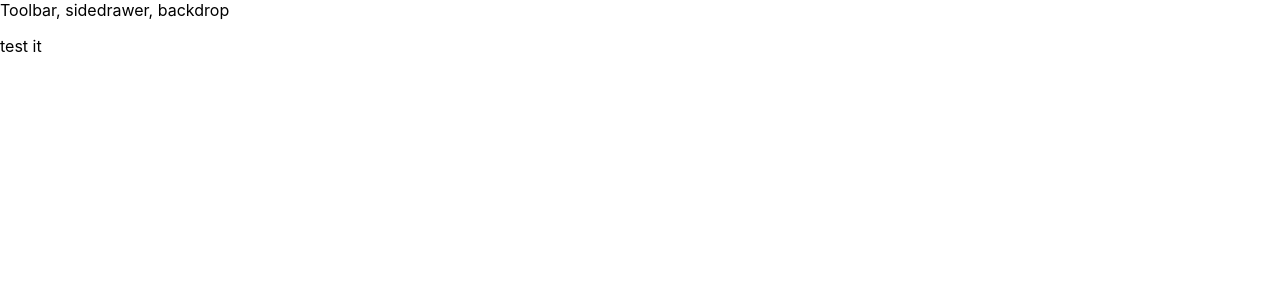
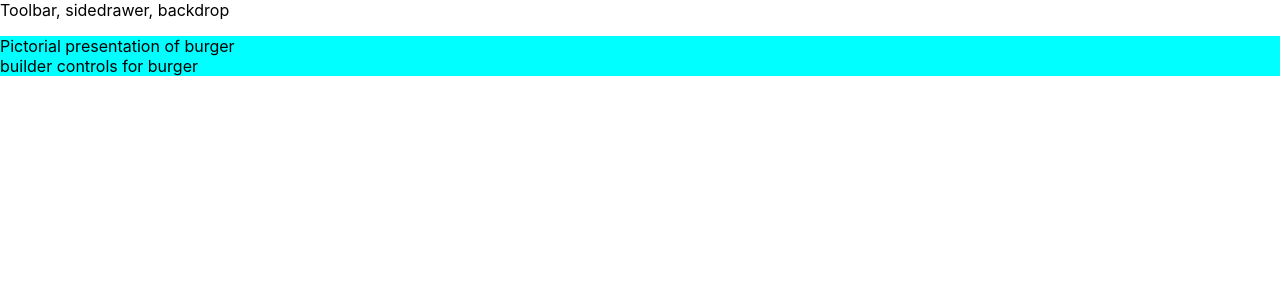
Before and after one commit to vishnuudt/BurgerStore, a React app: page / in a window 1280 px wide. Shown: the top 300 px of the page. Built offline with nearby package versions, Linux system fonts and the light colour scheme.

Commit message:
Updated Code

```diff
--- a/src/App.js
+++ b/src/App.js
@@ -1,15 +1,16 @@
 import React, { Component } from 'react';
 
 import Layout from './components/layout/Layout';
+import BurgerBuilder from './containers/burgerbuilder/BurgerBuilder';
+
 
 class App extends Component {
   render() {
     return (
       <div>
         <Layout>
-          <p>test it </p>
+          <BurgerBuilder></BurgerBuilder>
         </Layout>
-
       </div>
     );
   }
--- a/src/components/layout/Layout.js
+++ b/src/components/layout/Layout.js
@@ -1,11 +1,12 @@
 import React from 'react';
 
 import Aux from '../../hoc/Aux';
+import classes from './Layout.module.css';
 
 const layout = (props) => (
     <Aux>
         <div>Toolbar, sidedrawer, backdrop</div>
-        <main>
+        <main className={classes.Content}>
             {props.children}
         </main>
     </Aux>
--- /dev/null
+++ b/src/components/layout/Layout.module.css
@@ -0,0 +1,4 @@
+.Content {
+    margin-top: 16px;
+    background-color: aqua;
+}
--- /dev/null
+++ b/src/containers/burgerbuilder/BurgerBuilder.js
@@ -0,0 +1,18 @@
+import React, {Component} from 'react';
+
+import Aux from '../../hoc/Aux';
+
+class BurgerBuilder extends Component {
+
+    render(){
+        return (
+            <Aux>
+                <div>Pictorial presentation of burger</div>
+                <div>builder controls for burger</div>
+            </Aux>
+        );
+    }
+
+}
+
+export default BurgerBuilder;
```
Also changed, not shown: src/components/burger/Burger.js (added), src/components/burger/burgerIngredient/BurgerIngredient.js (added).
